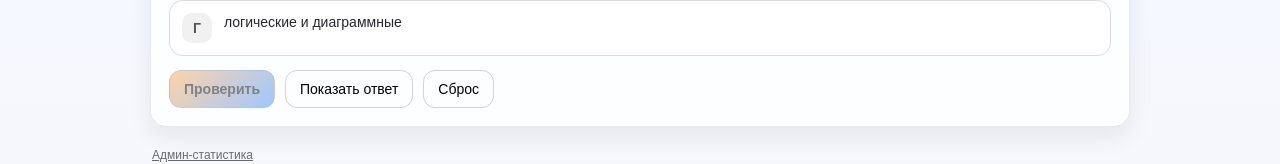
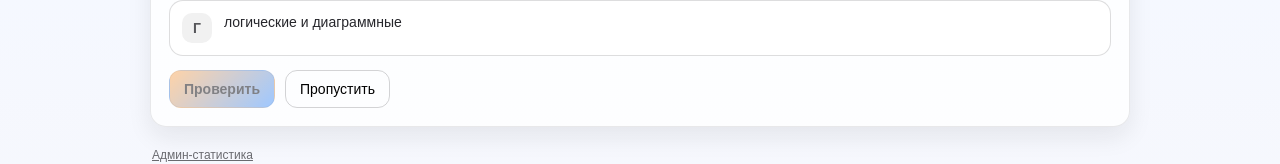
Before and after one commit to volfmessing-dev/exam, a React (Vite) app in the folder web/: page / in a window 1280 px wide. Both pictures are taken after a click on the button "Начать". Shown: the part 447-611 px from the top of the page. Built offline with nearby package versions, Linux system fonts and the light colour scheme.

Commit message:
Remove show/reset buttons and add skip queue

```diff
--- a/web/src/App.tsx
+++ b/web/src/App.tsx
@@ -124,16 +124,16 @@ function App() {
   const [adminAuthed, setAdminAuthed] = useState<boolean>(false)
 
   const [quiz, setQuiz] = useState<Question[]>([])
-  const [idx, setIdx] = useState<number>(0)
+  const [queue, setQueue] = useState<number[]>([])
   const [picked, setPicked] = useState<number[]>([])
-  const [reveal, setReveal] = useState<'none' | 'checked' | 'shown'>('none')
+  const [reveal, setReveal] = useState<'none' | 'checked'>('none')
   const [runBlocks, setRunBlocks] = useState<Record<string, BlockStat>>({})
 
   const [answered, setAnswered] = useState<number>(0)
   const [correct, setCorrect] = useState<number>(0)
   const [lastWasCorrect, setLastWasCorrect] = useState<boolean | null>(null)
 
-  const current = quiz[idx]
+  const current = queue.length ? quiz[queue[0]!] : undefined
 
   useEffect(() => {
     localStorage.setItem(NICKNAME_KEY, nickname)
@@ -150,7 +150,7 @@ function App() {
     if (shuffle) shuffleInPlace(next, Date.now())
 
     setQuiz(next)
-    setIdx(0)
+    setQueue(next.map((_, i) => i))
     setPicked([])
     setReveal('none')
     setAnswered(0)
@@ -183,9 +183,13 @@ function App() {
     setLastWasCorrect(ok)
   }
 
-  const showAnswer = () => {
-    if (!current) return
-    setReveal('shown')
+  const skip = () => {
+    if (reveal !== 'none') return
+    setQueue((prev) => {
+      if (prev.length <= 1) return prev
+      return [...prev.slice(1), prev[0]!]
+    })
+    setPicked([])
     setLastWasCorrect(null)
   }
 
@@ -206,8 +210,8 @@ function App() {
       setRunBlocks(runBlocksNext)
     }
 
-    const nextIdx = idx + 1
-    if (nextIdx >= quiz.length) {
+    const nextQueue = queue.slice(1)
+    if (nextQueue.length === 0) {
       const nick = activeNickname
       if (nick) {
         const store = loadStats()
@@ -238,11 +242,12 @@ function App() {
 
         saveStats({ ...store, users: { ...store.users, [nick]: nextUser } })
       }
+      setQueue([])
       setScreen('result')
       return
     }
 
-    setIdx(nextIdx)
+    setQueue(nextQueue)
     setPicked([])
     setReveal('none')
     setLastWasCorrect(null)
@@ -251,7 +256,7 @@ function App() {
   const reset = () => {
     setScreen('setup')
     setQuiz([])
-    setIdx(0)
+    setQueue([])
     setPicked([])
     setReveal('none')
     setAnswered(0)
@@ -333,12 +338,12 @@ function App() {
           <div className="topline">
             <div className="progress">
               <div className="progressText">
-                Вопрос {idx + 1} из {quiz.length}
+                Вопрос {answered + 1} из {quiz.length}
               </div>
               <div className="bar">
                 <div
                   className="barFill"
-                  style={{ width: `${((idx + 1) / quiz.length) * 100}%` }}
+                  style={{ width: `${(quiz.length ? answered / quiz.length : 0) * 100}%` }}
                 />
               </div>
             </div>
@@ -381,8 +386,8 @@ function App() {
                 <button className="primary" onClick={check} disabled={picked.length === 0}>
                   Проверить
                 </button>
-                <button className="ghost" onClick={showAnswer}>
-                  Показать ответ
+                <button className="ghost" onClick={skip} disabled={queue.length <= 1}>
+                  Пропустить
                 </button>
               </>
             )}
@@ -393,15 +398,11 @@ function App() {
                     {lastWasCorrect ? 'Верно' : 'Неверно'}
                   </div>
                 )}
-                {reveal === 'shown' && <div className="verdict ok">Ответ показан</div>}
                 <button className="primary" onClick={next}>
                   Дальше
                 </button>
               </>
             )}
-            <button className="ghost" onClick={reset}>
-              Сброс
-            </button>
           </div>
         </section>
       )}
@@ -411,10 +412,10 @@ function App() {
           <h1>Результат</h1>
           <div className="resultCard">
             <div className="big">
-              {correct} / {answered || 0}
+              {correct} / {quiz.length}
             </div>
             <div className="small">
-              Точность: {answered ? Math.round((correct / answered) * 100) : 0}% · Вопросов: {quiz.length}
+              Точность: {quiz.length ? Math.round((correct / quiz.length) * 100) : 0}% · Вопросов: {quiz.length}
             </div>
           </div>
           {!!activeNickname && (
```
